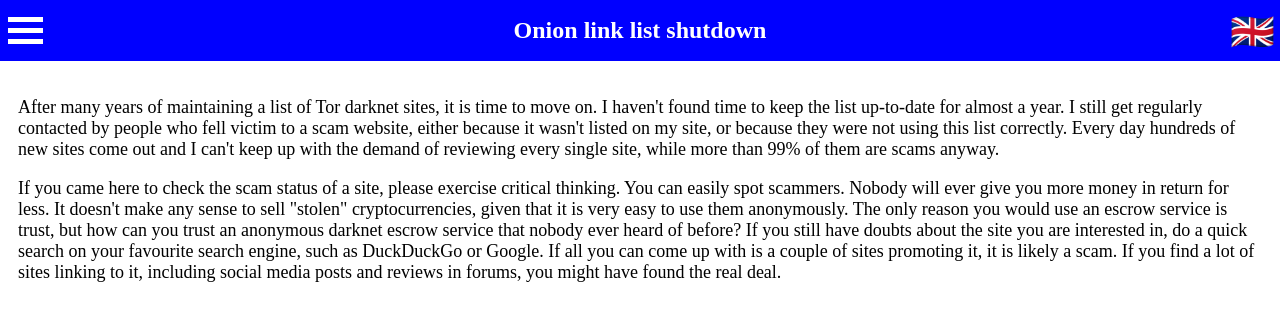
After one commit to DanWin/main-website, a PHP site: page /blog/onion-link-list-shutdown/ in a window 1280 px wide. The commit adds this page. Shown: the top 321 px of the page. Run offline with PHP 8.4, Linux system fonts and the light colour scheme.

Commit message:
Remove onion link list

```diff
--- a/blog/index.php
+++ b/blog/index.php
@@ -28,9 +28,10 @@ global $language, $dir, $locale;
 <p><?php echo _('Blog posts and news related to my services will be posted here.'); ?></p>
 <div class="table">
 <div class="headerrow"><div class="cell"><?php echo _('Date'); ?></div><div class="cell"><?php echo _('Title'); ?></div></div>
+<div class="row"><div class="cell"><?php echo _('August 2023'); ?></div><div class="cell"><a href="/blog/onion-link-list-shutdown/"><?php echo _('Onion link list shutdown'); ?></a></div></div>
+<div class="row"><div class="cell"><?php echo _('December 2022'); ?></div><div class="cell"><a href="/chat/"><?php echo _('Daniel\'s Chat shutdown'); ?></a></div></div>
+<div class="row"><div class="cell"><?php echo _('December 2021'); ?></div><div class="cell"><a href="/new-domain.php"><?php echo _('New domain - DanWin1210.Me is now DanWin1210.De'); ?></a></div></div>
 <div class="row"><div class="cell"><?php echo _('March 2020'); ?></div><div class="cell"><a href="/hosting/"><?php echo _('Hosting service shutdown due to hack'); ?></a></div></div>
-<div class="row"><div class="cell"><?php echo _('December 2021'); ?></div><div class="cell"><a href="/new-domain.php"><?php echo _('New domain - DanWin1210.Me is now DanWin1210.De'); ?></a></div></div>
-<div class="row"><div class="cell"><?php echo _('December 2022'); ?></div><div class="cell"><a href="/chat/"><?php echo _('Daniel\'s Chat shutdown'); ?></a></div></div>
 </div>
 </main>
 </body></html>
--- /dev/null
+++ b/blog/onion-link-list-shutdown/index.php
@@ -0,0 +1,31 @@
+<?php
+require_once('../../common.php');
+global $language, $dir, $locale;
+?>
+<!DOCTYPE html><html lang="<?php echo $language; ?>" dir="<?php echo $dir; ?>"><head>
+<title><?php echo _('Onion link list shutdnown'); ?></title>
+<meta http-equiv="Content-Type" content="text/html; charset=utf-8">
+<meta name="author" content="Daniel Winzen">
+<meta name="viewport" content="width=device-width, initial-scale=1">
+<meta name="description" content="<?php echo _('Onion link list by Daniel has been shut down'); ?>">
+<link rel="canonical" href="https://danwin1210.de/blog/onion-link-list-shutdown/">
+<link rel="alternate" href="https://danwin1210.de/blog/onion-link-list-shutdown/" hreflang="x-default">
+<?php alt_links(); ?>
+<meta property="og:type" content="website">
+<meta property="og:title" content="<?php echo _('Onion link list shutdown'); ?>">
+<meta property="og:description" content="<?php echo _('Onion link list by Daniel has been shut down'); ?>">
+<meta property="og:image" content="https://danwin1210.de/assets/daniel.jpg">
+<meta property="og:image:type" content="image/jpeg">
+<meta property="og:image:height" content="1000">
+<meta property="og:image:width" content="1000">
+<meta property="og:image:alt" content="<?php echo _('An avatar representing Daniel Winzen'); ?>">
+<meta property="og:url" content="https://danwin1210.de/blog/onion-link-list-shutdown/">
+<meta property="og:locale" content="<?php echo $locale; ?>">
+<meta property="og:site_name" content="<?php echo _('Daniel'); ?>">
+<script type="application/ld+json">{"@context":"https://schema.org","@type":"WebPage","name":"<?php echo _('Onion link list shutdown'); ?>", "author":{"@type":"Person", "image": "/assets/daniel.jpg", "name": "Daniel Winzen", "email": "daniel@danwin1210.de", "telephone": "+4917698819809", "url": "https://danwin1210.de"}}</script>
+</head><body>
+<?php menu(_('Onion link list shutdown')); ?>
+<p><?php echo _('After many years of maintaining a list of Tor darknet sites, it is time to move on. I haven\'t found time to keep the list up-to-date for almost a year. I still get regularly contacted by people who fell victim to a scam website, either because it wasn\'t listed on my site, or because they were not using this list correctly. Every day hundreds of new sites come out and I can\'t keep up with the demand of reviewing every single site, while more than 99% of them are scams anyway.'); ?></p>
+<p><?php echo _('If you came here to check the scam status of a site, please exercise critical thinking. You can easily spot scammers. Nobody will ever give you more money in return for less. It doesn\'t make any sense to sell "stolen" cryptocurrencies, given that it is very easy to use them anonymously. The only reason you would use an escrow service is trust, but how can you trust an anonymous darknet escrow service that nobody ever heard of before? If you still have doubts about the site you are interested in, do a quick search on your favourite search engine, such as DuckDuckGo or Google. If all you can come up with is a couple of sites promoting it, it is likely a scam. If you find a lot of sites linking to it, including social media posts and reviews in forums, you might have found the real deal.'); ?></p>
+</main>
+</body></html>
--- a/chat/index.php
+++ b/chat/index.php
@@ -26,7 +26,7 @@ global $language, $dir, $locale;
 </head><body>
 <?php menu(_('Daniel\'s Chat shutdown')); ?>
 <p><?php echo _('After 9 years, I\'m shutting down the chat for good.'); ?></p>
-<p><?php echo _('You can find alternative chats on <a href="https://onions.danwin1210.de/?cat=2">my onion link list</a>. If you are interested in running a similar chat community, you can download my chat script on <a href="https://github.com/DanWin/le-chat-php" target="_blank" rel="noopener noreferrer">GitHub</a>.'); ?></p>
+<p><?php echo _('If you are interested in running a similar chat community, you can download my chat script on <a href="https://github.com/DanWin/le-chat-php" target="_blank" rel="noopener noreferrer">GitHub</a>.'); ?></p>
 <p><?php echo _('This chat started as a hobby project for use in school in 2013 and evolved into a very active darknet chat community. I handed over chat administration to various other people since 2017, as I was no longer able to find the time or motivation to administrate the chat. In recent months, the administration that took over, kept the chat very private, made people spend hours waiting to get access and randomly kicked people for no reason. This in turn filled my inbox with messages of people asking for assistance to access the chat and traffic has decreased to a fraction of what it used to be. In this state, it doesn\'t make sense to continue providing the service. Thus I decided to shut down the chat for good in December 2022, after 9 years.'); ?></p>
 <p><?php echo _('Since a few people asked me to make them admin and re-enable the chat: No, this decision has been made and was long overdue. The chat had nothing at all to do with me anymore, except that I\'ve programmed it and I maintain the server. Anyone is welcome to create their own chat, but not here on my site.'); ?></p>
 <p><?php echo _('If there are any further questions, feel free to <a href="/contact.php">contact me</a>.'); ?></p>
--- a/common.php
+++ b/common.php
@@ -111,21 +111,15 @@ function menu(string $title = ''): void
 	echo '<nav>';
 	if(isset($_SERVER['HTTP_HOST']) && preg_match('/danwin1210\.de$/', $_SERVER['HTTP_HOST'])){
 		$host='https://danwin1210.de';
-		$onions='https://onions.danwin1210.de';
 	}elseif(isset($_SERVER['HTTP_HOST']) && preg_match('/\.onion$/', $_SERVER['HTTP_HOST'])){
 		$host='http://danielas3rtn54uwmofdo3x2bsdifr47huasnmbgqzfrec5ubupvtpid.onion';
-		$onions='http://donionsixbjtiohce24abfgsffo2l4tk26qx464zylumgejukfq2vead.onion';
 	}elseif(isset($_SERVER['HTTP_HOST']) && preg_match('/danwin1210\.i2p$/', $_SERVER['HTTP_HOST'])){
 		$host='http://danwin1210.i2p';
-		$onions='http://onions.danwin1210.i2p';
 	}else{
 		$host='http://edk3pz64esvpy6bqpjtlqat3h7unwzxmvrrhjeg2ab43d6zfkzpa.b32.i2p';
-		$onions='http://zdmhl2zydlw5soy3jpaofbpq3pmuxc7trx2lfubeqryqd266jl4q.b32.i2p';
 	}
 	echo "<a href=\"$host/\">"._('Home').'</a>';
 	echo "<a href=\"$host/blog/\">"._('Blog and news').'</a>';
-	echo "<a href=\"$onions/test.php\">"._('Online-Test').'</a>';
-	echo "<a href=\"$onions/\">"._('Onion link list').'</a>';
 	echo "<a href=\"$host/mail/\">"._('E-Mail + XMPP').'</a>';
 	echo "<a href=\"$host/tutorials/\">"._('Tutorials').'</a>';
 	echo "<a href=\"$host/github-ipv6-proxy.php\">"._('GitHub IPv6 proxy').'</a>';
```
